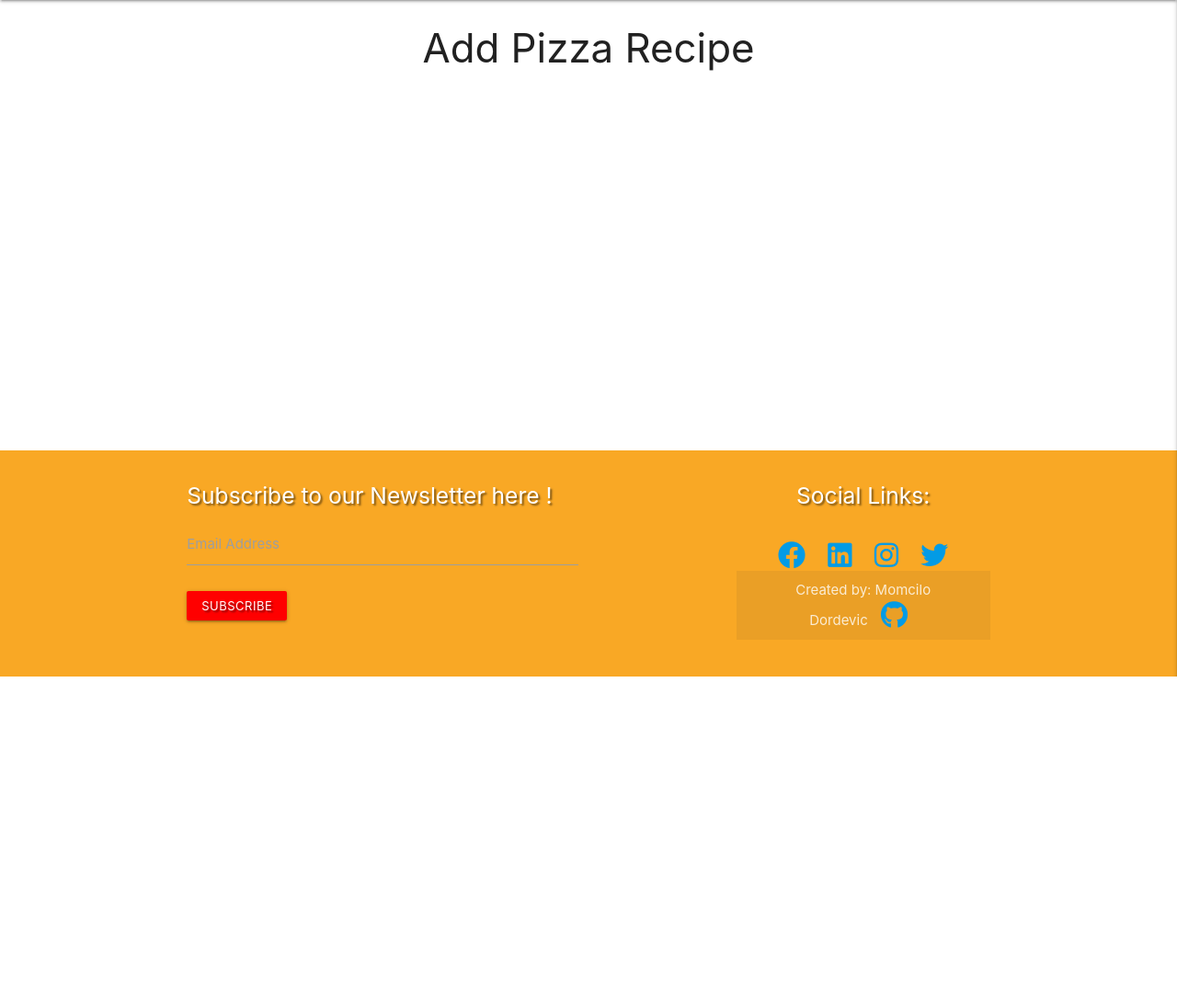
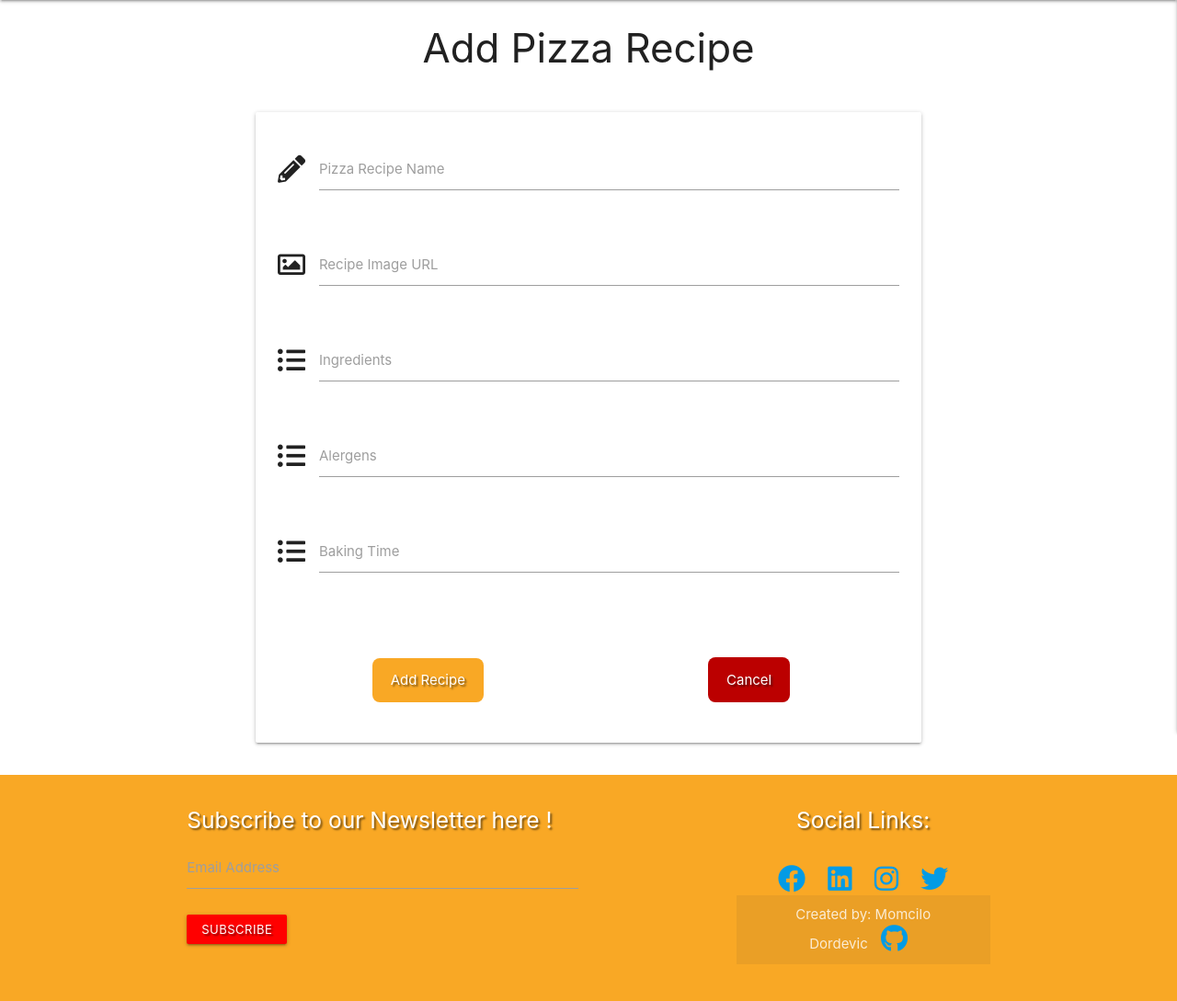
Before and after one commit to Code-Institute-Submissions/MomciloDordevic-MS3, a Flask app: page /add_recipe in a window 1280 px wide. Shown: the part 64-1153 px from the top of the page at 92% size. Before the commit the page ends 800 px from the top, so only its background shows below. Run offline with Flask 2, Linux system fonts and the light colour scheme; some libraries are stand-ins or nearby versions.

Commit message:
adding materialize text inputs for pizza recipe name, Recipe Image URL,Ingredients, Alergens and Baking Time in add_recipe.html

```diff
--- a/static/css/style.css
+++ b/static/css/style.css
@@ -28,9 +28,7 @@ main {
 .recipe-card {
     background-color:#fafafa;
     border: none;
-    border-radius: 10px;
-    -webkit-box-shadow: 0px 4px 4px rgba(0, 0, 0, 0.4);
-    box-shadow: 0px 4px 4px rgba(0, 0, 0, 0.4);
+    border-radius: 15px;
 }
 
 .recipes {
@@ -41,9 +39,9 @@ main {
 
 
 .card .card-title {
-    font-weight: 500;
+    font-weight: 600;
     padding: 0 10px;
-    font-size: 1.3em;
+    font-size: 1.4em;
 
 }
 
@@ -56,6 +54,27 @@ main {
 .card-image {
     width: 100%;
     height: 220px;
+}
+
+
+.btn-row {
+    padding-top: 50px;
+}
+
+.btn-row .add-recipe-btn {
+    padding: 15px 20px;
+    color: #fff;
+    border: none;
+    border-radius: 8px;
+    outline: none;
+    background-color: #f9a825;
+}
+
+.btn-row .cancel-btn {
+    padding: 15px 20px;
+    border-radius: 8px;
+    background-color: #bb0000;
+    color: #fff;
 }
 
 /* Footer */
--- a/templates/add_recipe.html
+++ b/templates/add_recipe.html
@@ -6,5 +6,65 @@
         <h3 class="center-align page-heading">Add Pizza Recipe</h3>
     </div>
 </div>
+<section class="form-container">
+    <div class="row form-row">
+        <form action="{{ url_for('add_recipe') }}" method="POST" class="col s12 m10 offset-m1 l10 offset-l1">
+            <div class="card-panel">
+                <!---- Recipe name ---->
+                <div class="row">
+                    <div class="input-field col s12">
+                        <i class="fas fa-pencil-alt prefix form-icon"></i>
+                        <input type="text" id="recipe_name" name="recipe_name" minlength="3" maxlength="25"
+                            class="validate" required>
+                        <label for="recipe_name">Pizza Recipe Name</label>
+                    </div>
+                </div>
+                <!---- Recipe Image URl ---->
+                <div class="row">
+                    <div class="input-field col s12">
+                        <i class="far fa-image prefix form-icon"></i>
+                        <input type="url" id="image_url" name="image_url" class="validate" pattern="https?://.+"
+                            required>
+                        <label for="image_url">Recipe Image URL</label>
+                    </div>
+                </div>
+                <!---- Ingredients ---->
+                <div id="ingredient-row" class="row">
+                    <div class="input-field col s12">
+                        <i class="fas fa-list-ul prefix form-icon"></i>
+                        <input type="text" id="ingredients" name="ingredients" minlength="3" class="validate" required>
+                        <label for="ingredients">Ingredients</label>
+                    </div>
+                </div>
+                <!---- Alergens ---->
+                <div id="alergens-row" class="row">
+                    <div class="input-field col s12">
+                        <i class="fas fa-list-ul prefix form-icon"></i>
+                        <input type="text" id="alergens" name="alergens" minlength="2" class="validate" required>
+                        <label for="alergens">Alergens</label>
+                    </div>
+                </div>
+                <!---- Baking Time ----->
+                <div id="baking-time-row" class="row">
+                    <div class="input-field col s12">
+                        <i class="fas fa-list-ul prefix form-icon"></i>
+                        <input type="text" id="baking-time" name="baking-time" minlength="2" class="validate" required>
+                        <label for="baking-time">Baking Time</label>
+                    </div>
+                </div>
+                <!---- Add Recipe and Cancel Button---->
+                <div class="row btn-row valign-wrapper">
+                    <div class="col s12 center-align">
+                        <button type="submit" class="add-recipe-btn text-shadow">Add Recipe</button>
+                    </div>
+                    <div class="col s12 center-align">
+                        <a href="{{ url_for('profile', username=session['user']) }}"
+                            class="cancel-btn text-shadow">Cancel</a>
+                    </div>
+                </div>
+            </div>
+        </form>
+    </div>
+</section>
 
 {% endblock %}
```
